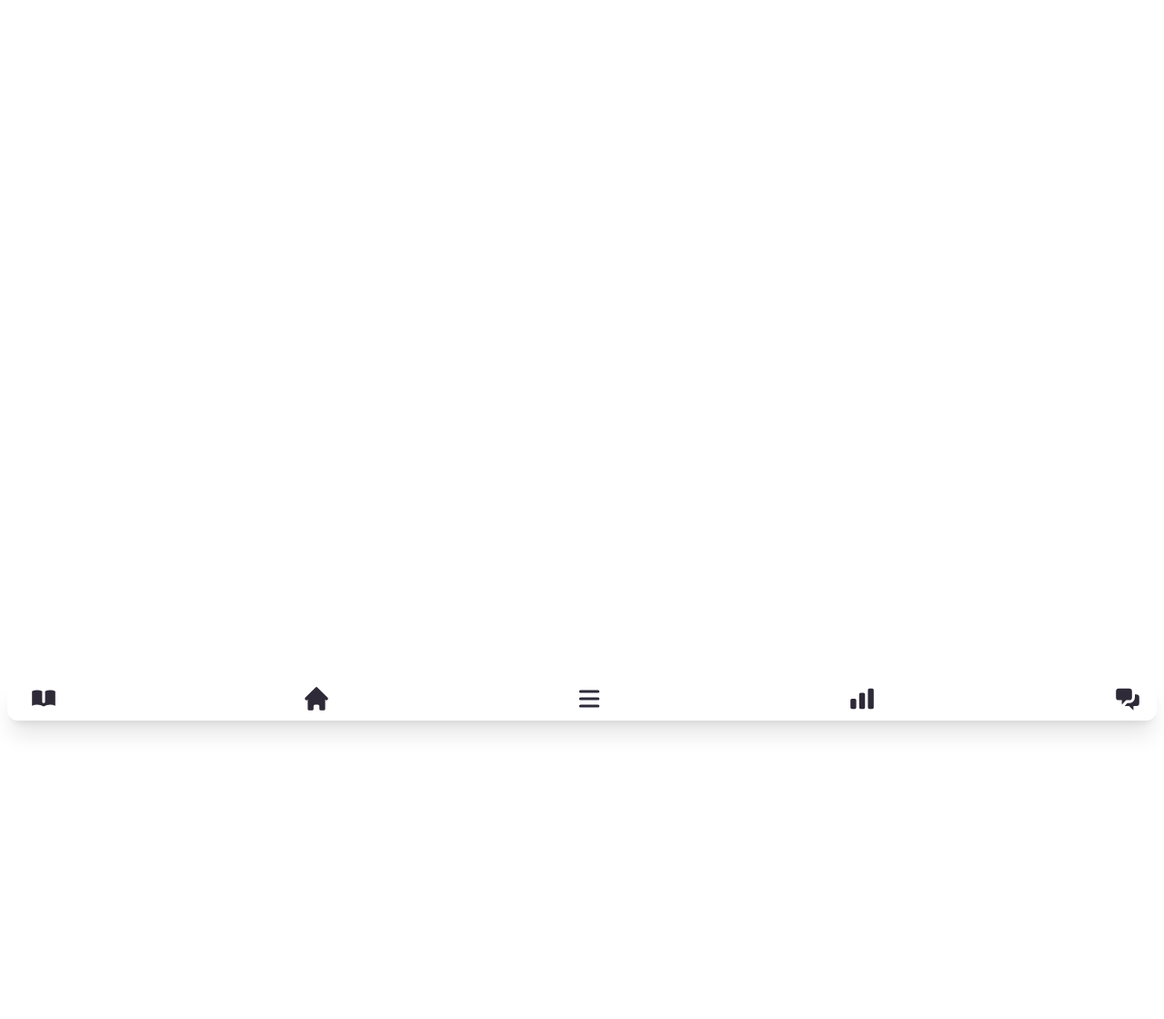
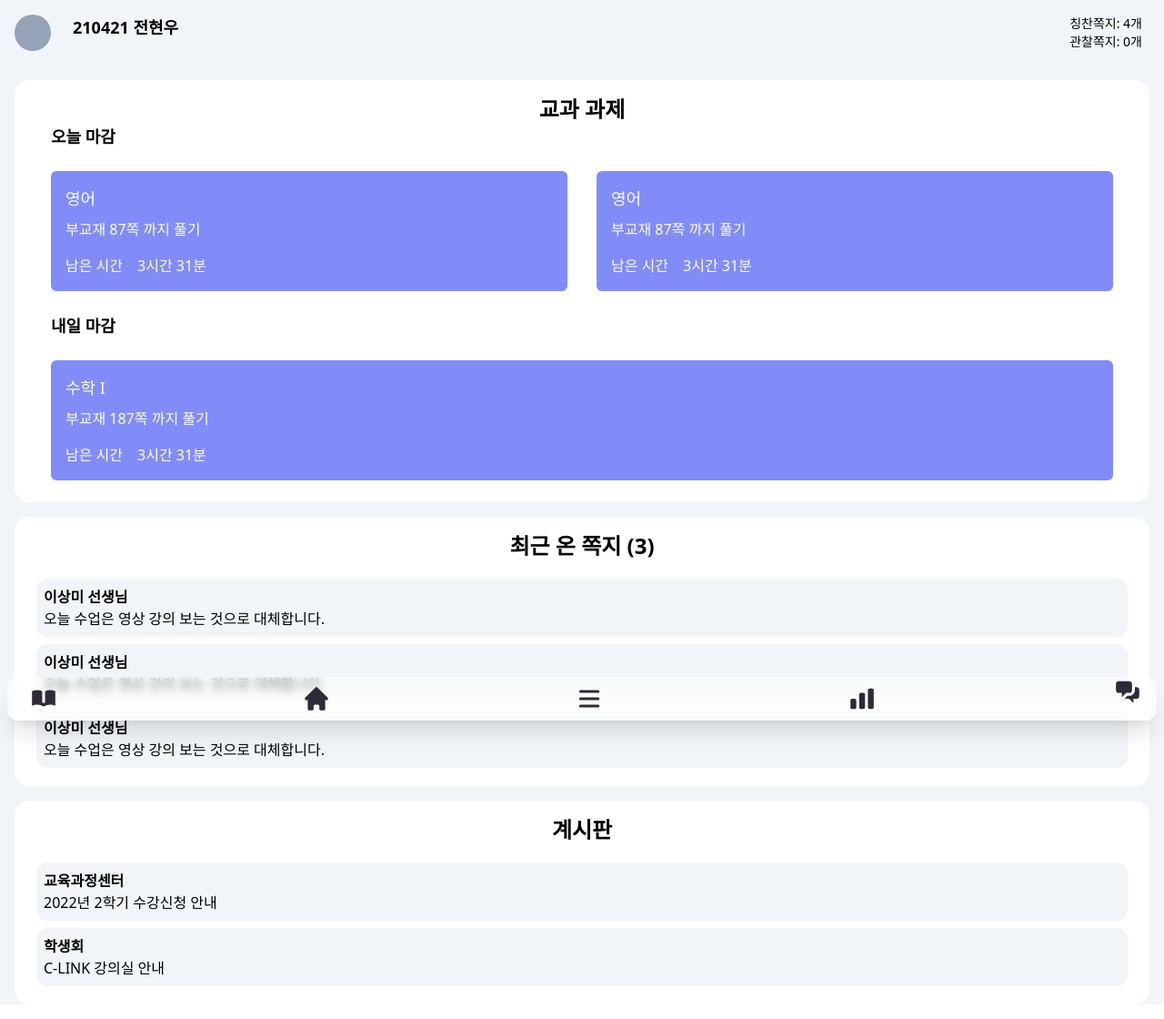
Before and after one commit to jhyunwoo/cnsanet-v2, a Next.js app: page /home in a window 1280 px wide. Shown: the whole page at 91% size. Before the commit the page ends 800 px from the top, so only its background shows below. Built offline with nearby package versions, Linux system fonts and the light colour scheme.

Commit message:
make main page

```diff
--- a/components/BottomBar.js
+++ b/components/BottomBar.js
@@ -55,7 +55,6 @@ export default function BottomBar() {
       </Link>
       <Link href={"/chat"}>
         <div className="-m-2">
-          <div className="bg-sky-400 w-2 h-2 absoulte rounded-full animate-ping right-0 top-0"></div>
           <svg
             xmlns="http://www.w3.org/2000/svg"
             className="h-8 w-8 mx-4"
--- /dev/null
+++ b/components/BottomCopyright.js
@@ -0,0 +1,16 @@
+export default function BottomCopyright() {
+  return (
+    <div>
+      <div className="flex flex-row">
+        <div className="w-10 h-10 bg-slate-400 m-4 rounded-full flex-none"></div>
+        <div className="m-2 my-4 flex justify-between flex-1">
+          <div className="flex-1 text-lg font-bold">210421 전현우</div>
+          <div className="mx-4 text-sm">
+            <div>칭찬쪽지: 4개</div>
+            <div>관찰쪽지: 0개</div>
+          </div>
+        </div>
+      </div>
+    </div>
+  );
+}
--- /dev/null
+++ b/components/ProfileBar.js
@@ -0,0 +1,18 @@
+import Link from "next/link";
+
+export default function ProfileBar() {
+  return (
+    <div>
+      <div className="flex flex-row">
+        <div className="w-10 h-10 bg-slate-400 m-4 rounded-full flex-none"></div>
+        <div className="m-2 my-4 flex justify-between flex-1">
+          <div className="flex-1 text-lg font-bold">210421 전현우</div>
+          <div className="mx-4 text-sm">
+            <div>칭찬쪽지: 4개</div>
+            <div>관찰쪽지: 0개</div>
+          </div>
+        </div>
+      </div>
+    </div>
+  );
+}
--- a/pages/_app.js
+++ b/pages/_app.js
@@ -1,8 +1,12 @@
 import "../styles/globals.css";
+import Head from "next/head";
 
 function MyApp({ Component, pageProps }) {
   return (
     <>
+      <Head>
+        <title>CNSA</title>
+      </Head>
       <Component {...pageProps} />
     </>
   );
--- a/pages/home.js
+++ b/pages/home.js
@@ -1,8 +1,87 @@
 import BottomBar from "../components/BottomBar";
+import ProfileBar from "../components/ProfileBar";
 
 export default function Home() {
   return (
-    <div className="">
+    <div className="bg-slate-100">
+      <ProfileBar />
+      <div className="bg-white m-4 p-4 px-6 rounded-2xl">
+        <div className="text-center text-2xl font-bold">교과 과제</div>
+        <div>
+          <div>
+            <div className="text-lg font-bold ml-4">오늘 마감</div>
+            <div className="flex flex-wrap mt-4">
+              <div className="bg-indigo-400 p-4 rounded-md text-white my-2 mx-4 flex-auto">
+                <div className="text-lg text-bold">영어</div>
+                <div className="mt-2">부교재 87쪽 까지 풀기</div>
+                <div className="flex flex-row space-x-4 mt-4">
+                  <div>남은 시간</div>
+                  <div>3시간 31분</div>
+                </div>
+              </div>
+              <div className="bg-indigo-400 p-4 rounded-md text-white my-2 mx-4 flex-auto">
+                <div className="text-lg text-bold">영어</div>
+                <div className="mt-2">부교재 87쪽 까지 풀기</div>
+                <div className="flex flex-row space-x-4 mt-4">
+                  <div>남은 시간</div>
+                  <div>3시간 31분</div>
+                </div>
+              </div>
+            </div>
+            <div className="text-lg font-bold ml-4 mt-4">내일 마감</div>
+            <div className="flex flex-wrap mt-4">
+              <div className="bg-indigo-400 p-4 rounded-md text-white my-2 mx-4 flex-auto">
+                <div className="text-lg text-bold">수학 I</div>
+                <div className="mt-2">부교재 187쪽 까지 풀기</div>
+                <div className="flex flex-row space-x-4 mt-4">
+                  <div>남은 시간</div>
+                  <div>3시간 31분</div>
+                </div>
+              </div>
+            </div>
+          </div>
+        </div>
+      </div>
+
+      <div className="bg-white m-4 p-4 px-6 rounded-2xl">
+        <div className="text-center text-2xl font-bold">최근 온 쪽지 (3)</div>
+        <div>
+          <div>
+            <div className="flex flex-col mt-4">
+              <div className="bg-slate-100 rounded-xl flex-1 p-2 my-1">
+                <div className="font-bold">이상미 선생님</div>
+                <div>오늘 수업은 영상 강의 보는 것으로 대체합니다.</div>
+              </div>
+              <div className="bg-slate-100 rounded-xl flex-1 p-2 my-1">
+                <div className="font-bold">이상미 선생님</div>
+                <div>오늘 수업은 영상 강의 보는 것으로 대체합니다.</div>
+              </div>
+              <div className="bg-slate-100 rounded-xl flex-1 p-2 my-1">
+                <div className="font-bold">이상미 선생님</div>
+                <div>오늘 수업은 영상 강의 보는 것으로 대체합니다.</div>
+              </div>
+            </div>
+          </div>
+        </div>
+      </div>
+
+      <div className="bg-white m-4 p-4 px-6 rounded-2xl">
+        <div className="text-center text-2xl font-bold">계시판</div>
+        <div>
+          <div>
+            <div className="flex flex-col mt-4">
+              <div className="bg-slate-100 rounded-xl flex-1 p-2 my-1">
+                <div className="font-bold">교육과정센터</div>
+                <div>2022년 2학기 수강신청 안내</div>
+              </div>
+              <div className="bg-slate-100 rounded-xl flex-1 p-2 my-1">
+                <div className="font-bold">학생회</div>
+                <div>C-LINK 강의실 안내</div>
+              </div>
+            </div>
+          </div>
+        </div>
+      </div>
       <BottomBar />
     </div>
   );
```
